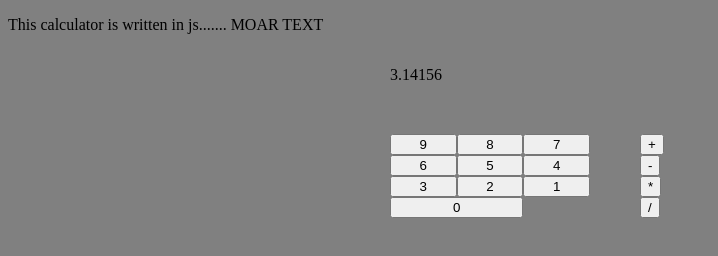
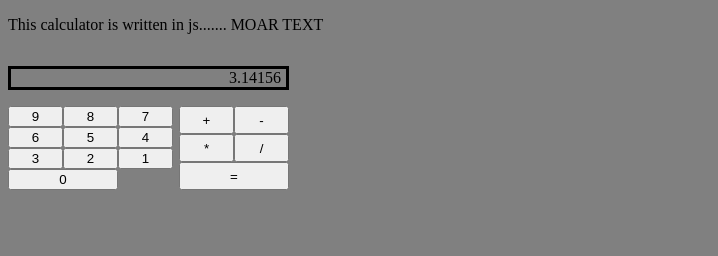
Before and after one commit to I3uckwheat/JS-Calculator, a plain HTML site: page index.html in a window 1280 px wide. Shown: the whole page, without its empty margins (0-718 px from the left). Drawn offline with Linux system fonts and the light colour scheme.

Commit message:
Modifies style

```diff
--- a/index.html
+++ b/index.html
@@ -14,6 +14,7 @@
         <button name="subtr">-</button>
         <button name="multi">*</button>
         <button name="div">/</button>
+        <button name="eql" id="eql">=</button>
       </div>
     </div>
     <script src="calculator.js"></script>
--- a/stylesheet.css
+++ b/stylesheet.css
@@ -1,25 +1,27 @@
+html {
+  --button-width: 55px;
+}
+
 body {
   background-color: grey;
 }
 
 .calculator {
   display: grid;
-  grid-template-rows: repeat(2, 1fr);
-  grid-template-columns: repeat(2, 1fr);
-  width: 500px;
-  margin:auto;
+  grid-template-columns: 171px 110px;
 }
 
 #screen {
   grid-column-start: 1;
   grid-column-end: 3;
+  border-style: solid;
+  text-align: right;
+  padding-right: 5px;
 }
 
 .numbers {
   display: grid;
-  grid-template-columns: repeat(3, 1fr);
-  grid-template-rows: repeat(4, 1fr);
-  width: 200px;
+  grid-template-columns: repeat(3, var(--button-width));
 }
 
 #button0 {
@@ -28,6 +30,11 @@ body {
 }
 
 .operators {
-  display: block;
-  width: 40px;
+  display: grid;
+  grid-template-columns: repeat(2, var(--button-width));
 }
+
+#eql {
+  grid-column-start: 1;
+  grid-column-end: 3;
+}
```
